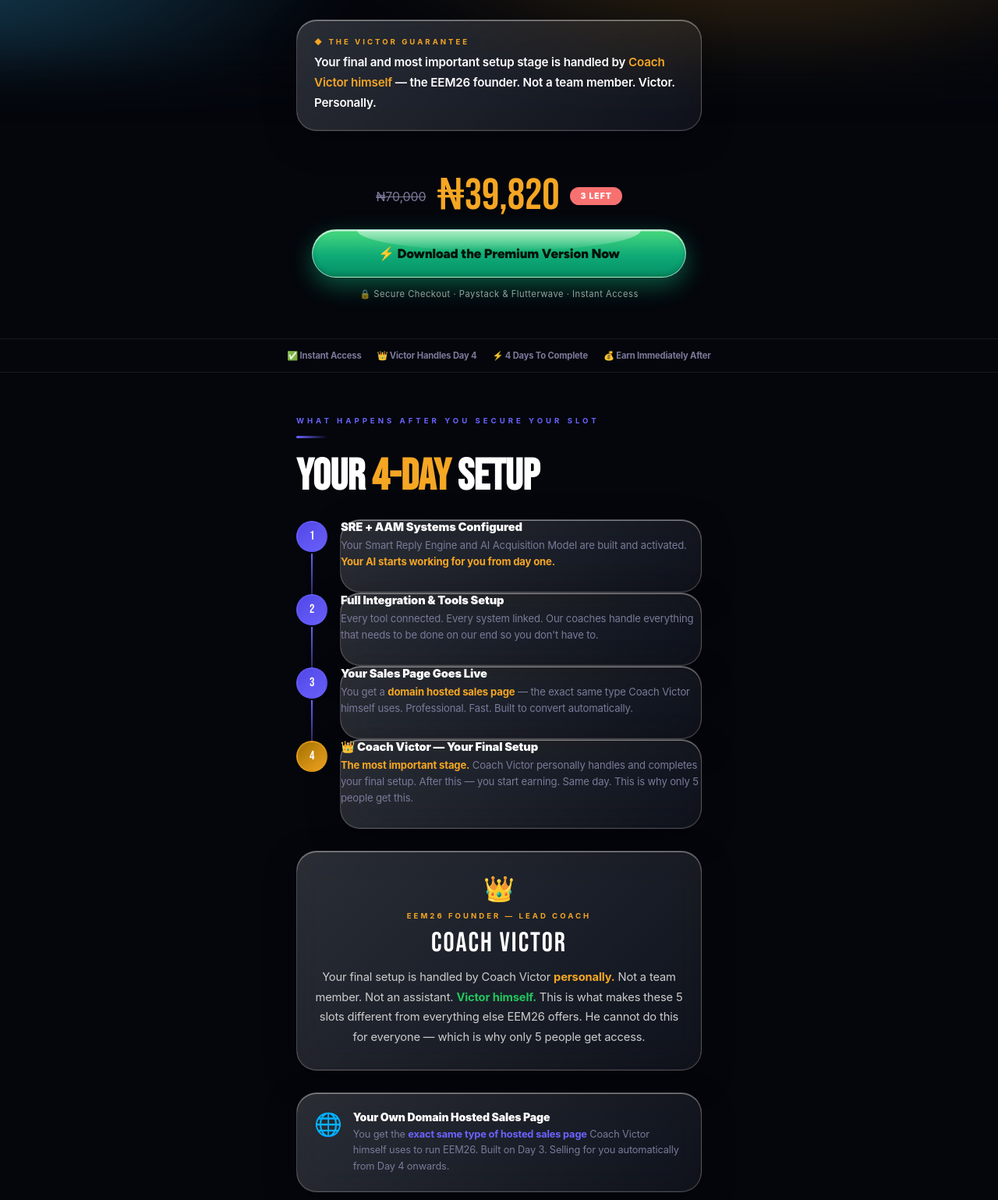
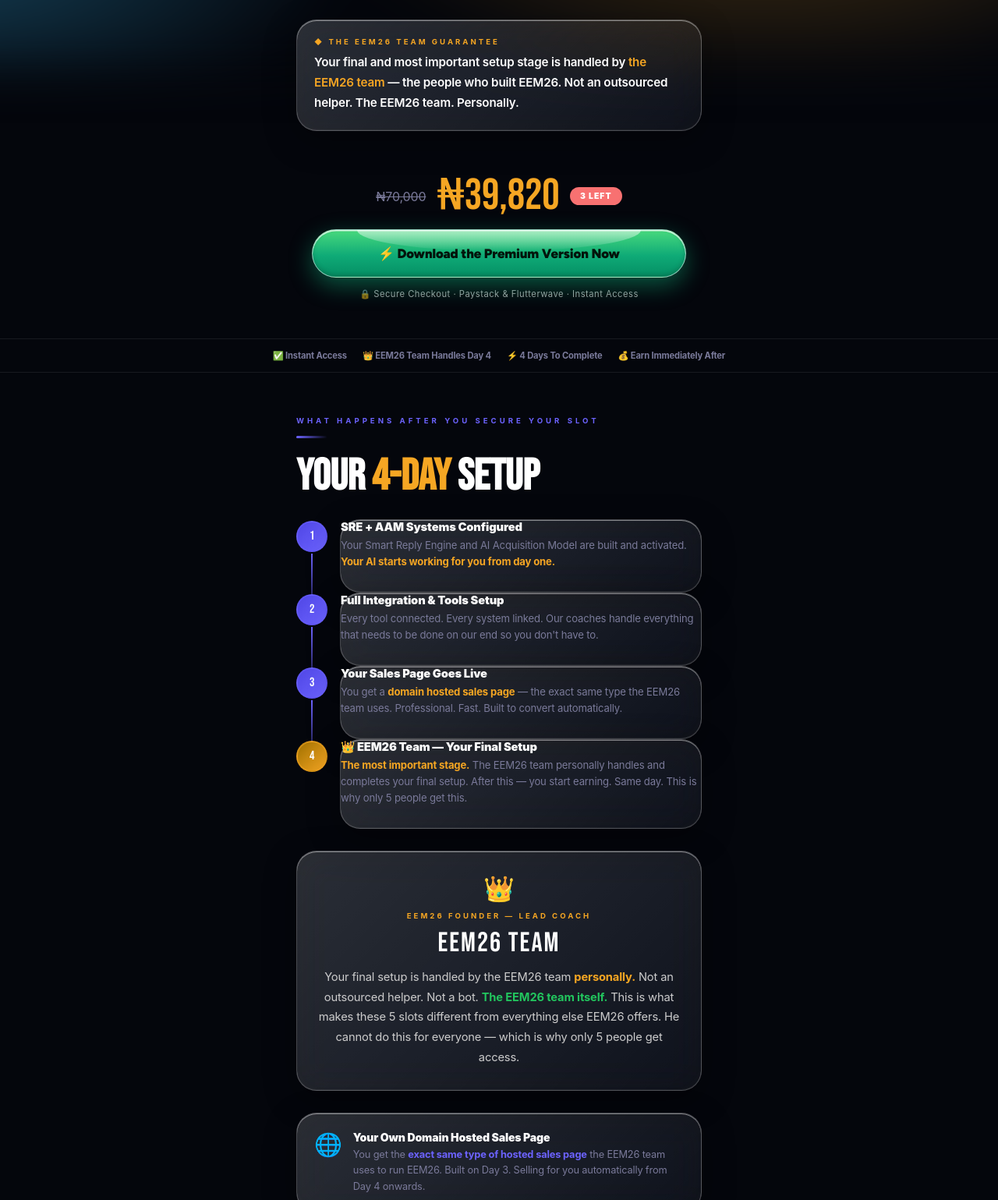
Before and after one commit to whitemanthankgod-code/EEM26premium, a plain HTML site: page index.html in a window 1280 px wide. Shown: the part 899-2438 px from the top of the page at 78% size. Drawn offline with Linux system fonts and the light colour scheme.

Commit message:
Update sales page

```diff
--- a/index.html
+++ b/index.html
@@ -269,7 +269,7 @@
 
 <a href="https://payhip.com" target="_blank" class="float-btn buy-trigger">⚡ Download the Premium Version Now</a>
 
-<div class="ticker"><div class="ticker-inner">🔴 ONLY 3 SLOTS REMAINING &nbsp;•&nbsp; 2 OF 5 ALREADY TAKEN &nbsp;•&nbsp; COACH VICTOR PERSONALLY HANDLES YOUR FINAL SETUP &nbsp;•&nbsp; 4 DAYS — SETUP COMPLETE &nbsp;•&nbsp; START EARNING IMMEDIATELY AFTER &nbsp;&nbsp;&nbsp;&nbsp;🔴 ONLY 3 SLOTS REMAINING &nbsp;•&nbsp; 2 OF 5 ALREADY TAKEN &nbsp;•&nbsp; COACH VICTOR PERSONALLY HANDLES YOUR FINAL SETUP &nbsp;•&nbsp; 4 DAYS — SETUP COMPLETE &nbsp;•&nbsp; START EARNING IMMEDIATELY AFTER &nbsp;&nbsp;&nbsp;&nbsp;</div></div>
+<div class="ticker"><div class="ticker-inner">🔴 ONLY 3 SLOTS REMAINING &nbsp;•&nbsp; 2 OF 5 ALREADY TAKEN &nbsp;•&nbsp; THE EEM26 TEAM PERSONALLY HANDLES YOUR FINAL SETUP &nbsp;•&nbsp; 4 DAYS — SETUP COMPLETE &nbsp;•&nbsp; START EARNING IMMEDIATELY AFTER &nbsp;&nbsp;&nbsp;&nbsp;🔴 ONLY 3 SLOTS REMAINING &nbsp;•&nbsp; 2 OF 5 ALREADY TAKEN &nbsp;•&nbsp; THE EEM26 TEAM PERSONALLY HANDLES YOUR FINAL SETUP &nbsp;•&nbsp; 4 DAYS — SETUP COMPLETE &nbsp;•&nbsp; START EARNING IMMEDIATELY AFTER &nbsp;&nbsp;&nbsp;&nbsp;</div></div>
 
 <nav>
   <div class="nav-logo">EEM26</div>
@@ -315,8 +315,8 @@
   <p class="hero-sub reveal">You're not buying a product. You're getting a <strong>complete done-with-you setup</strong> — AI systems, premium tools, and <strong>4 personal coaches</strong> who work with you every day for <strong>4 days</strong> until you're earning.</p>
 
   <div class="victor-promise reveal">
-    <div class="vp-label">◆ The Victor Guarantee</div>
-    <div class="vp-text">Your final and most important setup stage is handled by <span>Coach Victor himself</span> — the EEM26 founder. Not a team member. Victor. Personally.</div>
+    <div class="vp-label">◆ The EEM26 Team Guarantee</div>
+    <div class="vp-text">Your final and most important setup stage is handled by <span>the EEM26 team</span> — the people who built EEM26. Not an outsourced helper. The EEM26 team. Personally.</div>
   </div>
 
   <div class="cta-stack reveal">
@@ -332,7 +332,7 @@
 
 <div class="trust-bar">
   <div class="trust-item">✅ Instant Access</div>
-  <div class="trust-item">👑 Victor Handles Day 4</div>
+  <div class="trust-item">👑 EEM26 Team Handles Day 4</div>
   <div class="trust-item">⚡ 4 Days To Complete</div>
   <div class="trust-item">💰 Earn Immediately After</div>
 </div>
@@ -362,14 +362,14 @@
       <div class="tl-day">3</div>
       <div class="tl-content">
         <div class="tl-title">Your Sales Page Goes Live</div>
-        <div class="tl-desc">You get a <strong>domain hosted sales page</strong> — the exact same type Coach Victor himself uses. Professional. Fast. Built to convert automatically.</div>
+        <div class="tl-desc">You get a <strong>domain hosted sales page</strong> — the exact same type the EEM26 team uses. Professional. Fast. Built to convert automatically.</div>
       </div>
     </div>
     <div class="tl-item reveal">
       <div class="tl-day gold">4</div>
       <div class="tl-content">
-        <div class="tl-title">👑 Coach Victor — Your Final Setup</div>
-        <div class="tl-desc"><strong>The most important stage.</strong> Coach Victor personally handles and completes your final setup. After this — you start earning. Same day. This is why only 5 people get this.</div>
+        <div class="tl-title">👑 EEM26 Team — Your Final Setup</div>
+        <div class="tl-desc"><strong>The most important stage.</strong> The EEM26 team personally handles and completes your final setup. After this — you start earning. Same day. This is why only 5 people get this.</div>
       </div>
     </div>
   </div>
@@ -377,15 +377,15 @@
   <div class="victor-card reveal">
     <span class="vc-crown">👑</span>
     <div class="vc-role">EEM26 Founder — Lead Coach</div>
-    <div class="vc-name">Coach Victor</div>
-    <div class="vc-promise">Your final setup is handled by Coach Victor <strong>personally.</strong> Not a team member. Not an assistant. <em>Victor himself.</em> This is what makes these 5 slots different from everything else EEM26 offers. He cannot do this for everyone — which is why only 5 people get access.</div>
+    <div class="vc-name">EEM26 Team</div>
+    <div class="vc-promise">Your final setup is handled by the EEM26 team <strong>personally.</strong> Not an outsourced helper. Not a bot. <em>The EEM26 team itself.</em> This is what makes these 5 slots different from everything else EEM26 offers. He cannot do this for everyone — which is why only 5 people get access.</div>
   </div>
 
   <div class="domain-card reveal">
     <div class="dc-icon">🌐</div>
     <div>
       <div class="dc-title">Your Own Domain Hosted Sales Page</div>
-      <div class="dc-desc">You get the <strong>exact same type of hosted sales page</strong> Coach Victor himself uses to run EEM26. Built on Day 3. Selling for you automatically from Day 4 onwards.</div>
+      <div class="dc-desc">You get the <strong>exact same type of hosted sales page</strong> the EEM26 team uses to run EEM26. Built on Day 3. Selling for you automatically from Day 4 onwards.</div>
     </div>
   </div>
 </div>
@@ -405,23 +405,23 @@
   </div>
 </div>
 
-<!-- COACH VICTOR VIDEO -->
+<!-- EEM26 TEAM VIDEO -->
 <div class="video-section">
   <div class="section-tag reveal">See The Proof</div>
   <div class="divider-line reveal"></div>
-  <h2 class="section-title reveal">Coach Victor<br><span>₦1M+ Withdrawn Live.</span></h2>
+  <h2 class="section-title reveal">The EEM26 Team<br><span>₦1M+ Withdrawn Live.</span></h2>
   <p class="reveal" style="color:var(--muted);font-size:.88rem;line-height:1.7;margin-bottom:20px">The man who will personally handle your final setup — watch what his system generates.</p>
   <div class="video-card reveal">
     <div class="vc-top">
       <div class="vc-label">◆ Live Withdrawal — Real Proof</div>
-      <div class="vc-title">Coach Victor — EEM26 Founder</div>
+      <div class="vc-title">EEM26 Team — Live Withdrawal</div>
       <div class="vc-sub">Your Day 4 coach. On camera. Showing you exactly what's possible.</div>
     </div>
     <div class="vf-wide"><iframe src="https://www.youtube.com/embed/Xp1q8xigFO8" allowfullscreen allow="autoplay; encrypted-media; picture-in-picture" loading="lazy"></iframe></div>
   </div>
   <div style="text-align:center;margin-top:28px" class="reveal">
     <a href="https://payhip.com" target="_blank" class="dl-btn buy-trigger" style="max-width:480px;margin:0 auto;display:flex">⚡ Download the Premium Version Now</a>
-    <p style="font-size:.7rem;color:var(--muted);margin-top:10px;letter-spacing:.5px">Only 3 slots left · ₦39,820 · Victor handles Day 4</p>
+    <p style="font-size:.7rem;color:var(--muted);margin-top:10px;letter-spacing:.5px">Only 3 slots left · ₦39,820 · EEM26 team handles Day 4</p>
   </div>
 </div>
 
@@ -430,8 +430,8 @@
   <div class="urgency-inner">
     <div class="urgency-title reveal">⚠ 3 Slots. That's It.</div>
     <div class="urgency-box reveal">
-      <div class="urgency-item"><div class="u-icon">🚫</div><div class="u-text"><strong>Only 5 slots exist.</strong> 2 are already taken. Once the last 3 go — Coach Victor closes this permanently. No waitlist. No second batch.</div></div>
-      <div class="urgency-item"><div class="u-icon">👑</div><div class="u-text">Coach Victor cannot personally handle more than 5 setups at a time. <strong>This exclusivity is the entire point.</strong> You get his direct attention on Day 4.</div></div>
+      <div class="urgency-item"><div class="u-icon">🚫</div><div class="u-text"><strong>Only 5 slots exist.</strong> 2 are already taken. Once the last 3 go — the EEM26 team closes this permanently. No waitlist. No second batch.</div></div>
+      <div class="urgency-item"><div class="u-icon">👑</div><div class="u-text">The EEM26 team cannot personally handle more than 5 setups at a time. <strong>This exclusivity is the entire point.</strong> You get his direct attention on Day 4.</div></div>
       <div class="urgency-item"><div class="u-icon">💸</div><div class="u-text">Every second you wait, someone else gets closer to taking your slot. <strong>The slot marked YOU disappears the moment someone else clicks first.</strong></div></div>
     </div>
   </div>
@@ -441,7 +441,7 @@
 <section class="final-section">
   <div class="exclusive-badge" style="margin-bottom:24px">◆ 3 Slots Remaining ◆</div>
   <h2 class="reveal">YOUR SLOT IS<br><span>WAITING.</span></h2>
-  <p class="final-sub reveal">4 days. Coach Victor personally on Day 4. Your own hosted sales page. Your AI running. You earning. This is not a course. This is your complete setup — done with you, start to finish.</p>
+  <p class="final-sub reveal">4 days. The EEM26 team personally on Day 4. Your own hosted sales page. Your AI running. You earning. This is not a course. This is your complete setup — done with you, start to finish.</p>
 
   <div class="timer-wrap reveal">
     <div class="timer-label">⏳ Slot Closes In</div>
@@ -461,7 +461,7 @@
       <span class="save-badge">TODAY ONLY</span>
     </div>
     <a href="https://payhip.com" target="_blank" class="dl-btn buy-trigger">⚡ Download the Premium Version Now</a>
-    <div class="btn-note">🔒 Paystack & Flutterwave &nbsp;·&nbsp; ✅ Instant Access &nbsp;·&nbsp; 👑 Victor on Day 4</div>
+    <div class="btn-note">🔒 Paystack & Flutterwave &nbsp;·&nbsp; ✅ Instant Access &nbsp;·&nbsp; 👑 EEM26 Team on Day 4</div>
   </div>
 </section>
 
```
